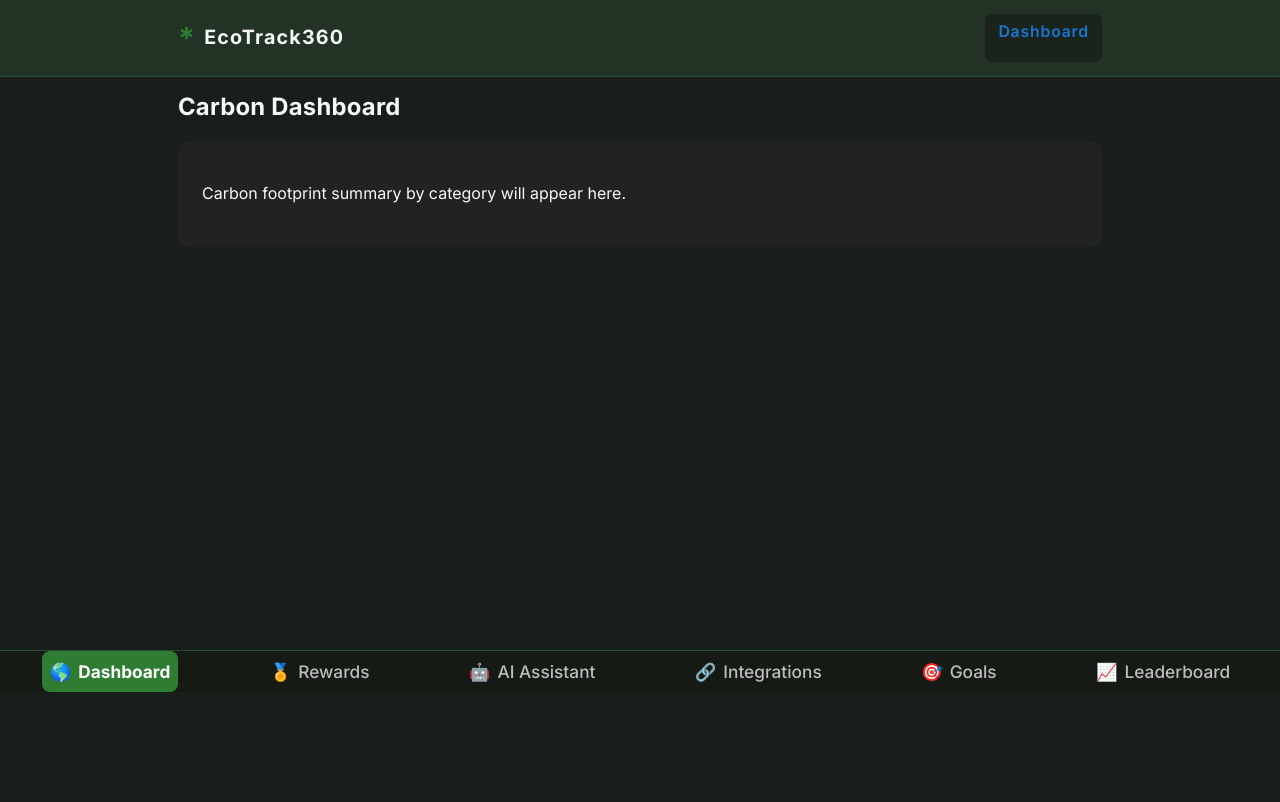
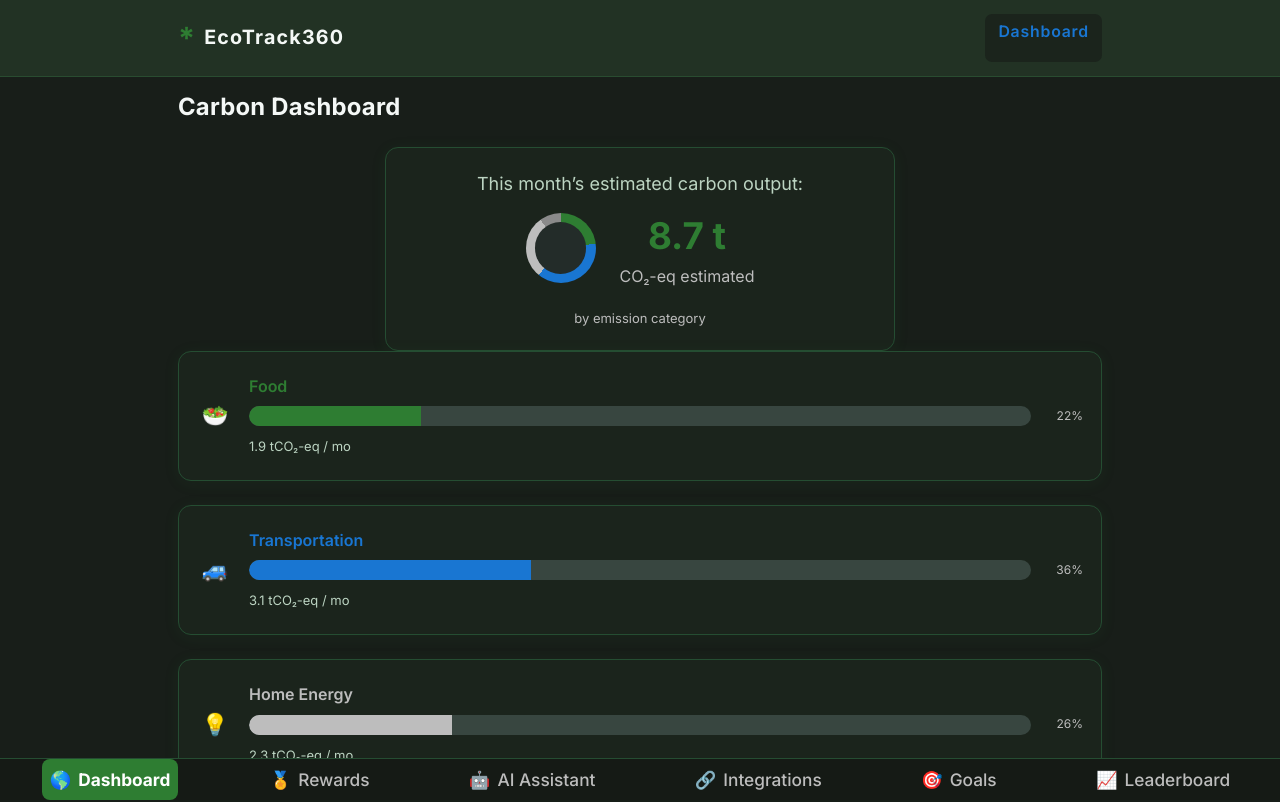
Before and after one commit to Workflow-Manager-admin/ecotrack360-26751-ada0b278, a React (Create React App) app in the folder eco_track360/: page / in a window 1280 px wide. Shown: the top 802 px of the page. Built offline with nearby package versions, Linux system fonts and the light colour scheme; the HTML template or start-up script is replaced by a standard one.

Commit message:
Auto-commit: Changes as of 2025-06-03T05:34:45.816265+00:00

```diff
--- a/eco_track360/src/components/CarbonDashboard.js
+++ b/eco_track360/src/components/CarbonDashboard.js
@@ -6,16 +6,107 @@ import React from 'react';
  * visually broken down by category (Food, Transportation, Energy, Shopping).
  * Initially uses mock/static data and renders as the landing/primary dashboard.
  */
+/**
+ * INTERNAL: Static mock data for carbon categories.
+ */
+const CATEGORIES = [
+  {
+    key: 'food',
+    label: 'Food',
+    color: 'var(--primary)',
+    co2: 1.9, // tons/year (mock)
+    icon: '🥗'
+  },
+  {
+    key: 'transport',
+    label: 'Transportation',
+    color: 'var(--secondary)',
+    co2: 3.1,
+    icon: '🚙'
+  },
+  {
+    key: 'energy',
+    label: 'Home Energy',
+    color: '#BDBDBD',
+    co2: 2.3,
+    icon: '💡'
+  },
+  {
+    key: 'shopping',
+    label: 'Shopping',
+    color: '#8a8a8a',
+    co2: 1.4,
+    icon: '🛍️'
+  }
+];
+
 function CarbonDashboard() {
+  // For mock, keep all breakdowns always expanded
+  const totalCO2 = CATEGORIES.reduce((t, c) => t + c.co2, 0);
+
   return (
     <div>
-      <h2>Carbon Dashboard</h2>
-      {/* Placeholder for charts/graphs */}
-      <div style={{ background: '#222', borderRadius: '10px', padding: '24px', margin: '16px 0' }}>
-        <p>Carbon footprint summary by category will appear here.</p>
-        {/* TODO: Insert Pie/Bar chart with mock data */}
+      <h2 className="mb-md">Carbon Dashboard</h2>
+      <div className="eco-card mb-md" style={{textAlign: "center", maxWidth: 510, margin: "auto"}}>
+        <div style={{ fontSize: 18, color: "var(--text-secondary)", marginBottom: 8}}>
+          This month’s estimated carbon output:
+        </div>
+        {/* Donut/Pie chart placeholder */}
+        <div style={{display: "flex", justifyContent: "center", gap:24, alignItems:"center"}}>
+          <span className="progress-ring-placeholder" style={{
+            background:
+              "conic-gradient(var(--primary) 0% 23%, var(--secondary) 23% 61%, #BDBDBD 61% 90%, #8a8a8a 90% 100%)"
+          }}></span>
+          <div>
+            <div style={{fontSize:"2.3em", fontWeight:700, color:"var(--primary)"}}>{totalCO2.toFixed(1)} t</div>
+            <span style={{fontSize:"1em", color:"var(--text-faint)"}}>CO₂-eq estimated</span>
+          </div>
+        </div>
+        <div style={{marginTop:18, fontSize:13, color:"var(--text-faint)"}}>
+          <span>by emission category</span>
+        </div>
       </div>
-      {/* TODO: Expandable category breakdowns */}
+
+      {/* Category breakdowns (mock, always expanded) */}
+      <div className="mb-md">
+        {CATEGORIES.map(cat => (
+          <div key={cat.key} className="eco-card" style={{display:"flex", alignItems:"center", gap:16}}>
+            <span style={{
+              fontSize: '1.35em',
+              minWidth:36,
+              display: "inline-flex",
+              justifyContent:"center"
+            }}>{cat.icon}</span>
+            <div style={{flex:1}}>
+              <div style={{ fontWeight: 600, color: cat.color }}>{cat.label}</div>
+              <div className="progress-bar-bg" style={{margin:"7px 0"}}>
+                <div
+                  className="progress-bar-fg"
+                  style={{
+                    width: (100 * cat.co2 / totalCO2).toFixed(0) + '%',
+                    background: cat.color
+                  }}
+                ></div>
+              </div>
+              <span style={{ fontSize: 13, color: "var(--text-secondary)" }}>
+                {cat.co2.toFixed(1)} tCO₂-eq / mo
+              </span>
+            </div>
+            {/* Details mock */}
+            <div style={{
+              fontSize: 12,
+              color: "var(--text-faint)",
+              minWidth:36,
+              textAlign:"right"
+            }}>
+              {(100 * cat.co2 / totalCO2).toFixed(0)}%
+            </div>
+          </div>
+        ))}
+      </div>
+      <div className="eco-highlight text-center">
+        <span>Tip: Click a category (in full version) to see detailed actions and historical trends.</span>
+      </div>
     </div>
   );
 }
```
Also changed, not shown: 2 other files (tests, documents, lock files or other folders).
